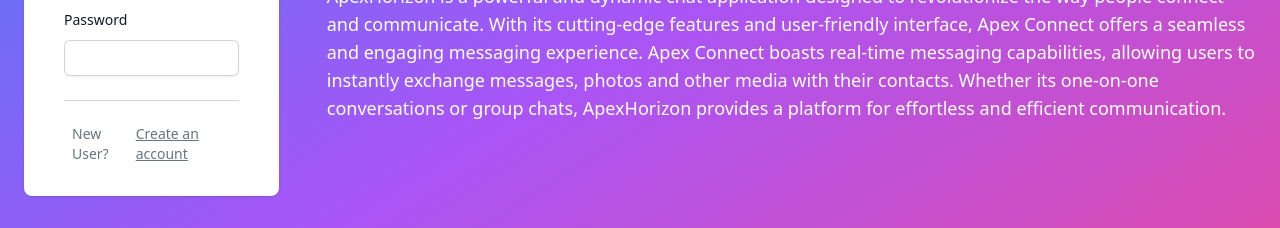
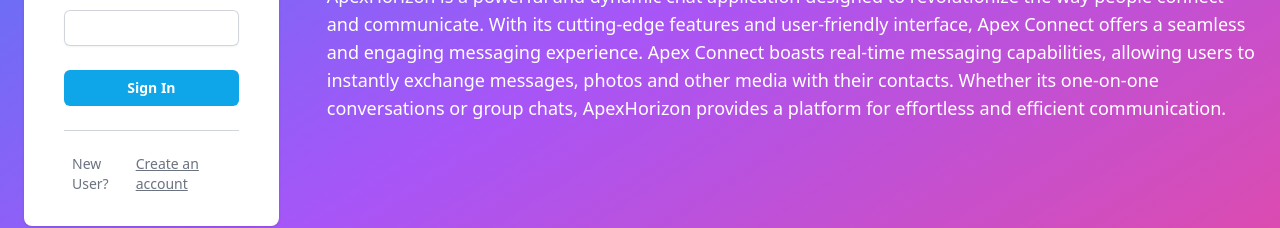
Before and after one commit to txcmosquito/ApexHorizon, a Next.js app: page / in a window 1280 px wide. Shown: the part 376-604 px from the top of the page. Built offline with nearby package versions, Linux system fonts and the light colour scheme; no server answers; what pusher would draw is missing.

Commit message:
'lifesaver'

```diff
--- a/app/(site)/components/AuthForm.tsx
+++ b/app/(site)/components/AuthForm.tsx
@@ -119,11 +119,11 @@
           <Input disabled={isLoading} register={register} errors={errors} required id="password" label="Password" type="password"
           />
 
-          {/*<div>*/}
-          {/*  <Button disabled={isLoading} fullWidth type="submit">*/}
-          {/*    {variant === 'LOGIN' ? 'Sign In' : 'Register'}*/}
-          {/*  </Button>*/}
-          {/*</div>*/}
+          <div>
+            <Button disabled={isLoading} fullWidth type="submit">
+              {variant === 'LOGIN' ? 'Sign In' : 'Register'}
+            </Button>
+          </div>
 
         </form>
 
```
Also changed, not shown: middleware.ts (+0 -10 lines).
